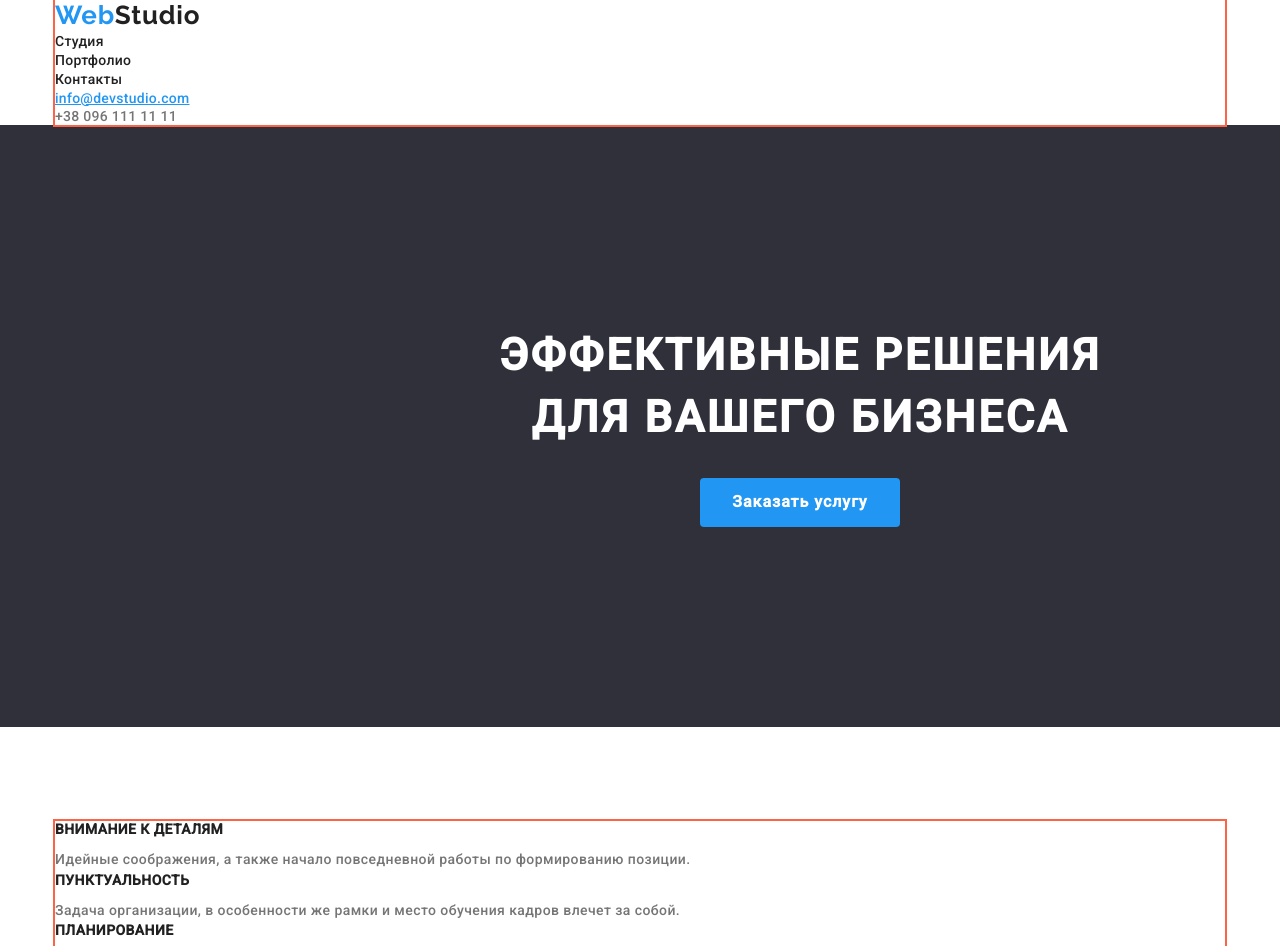
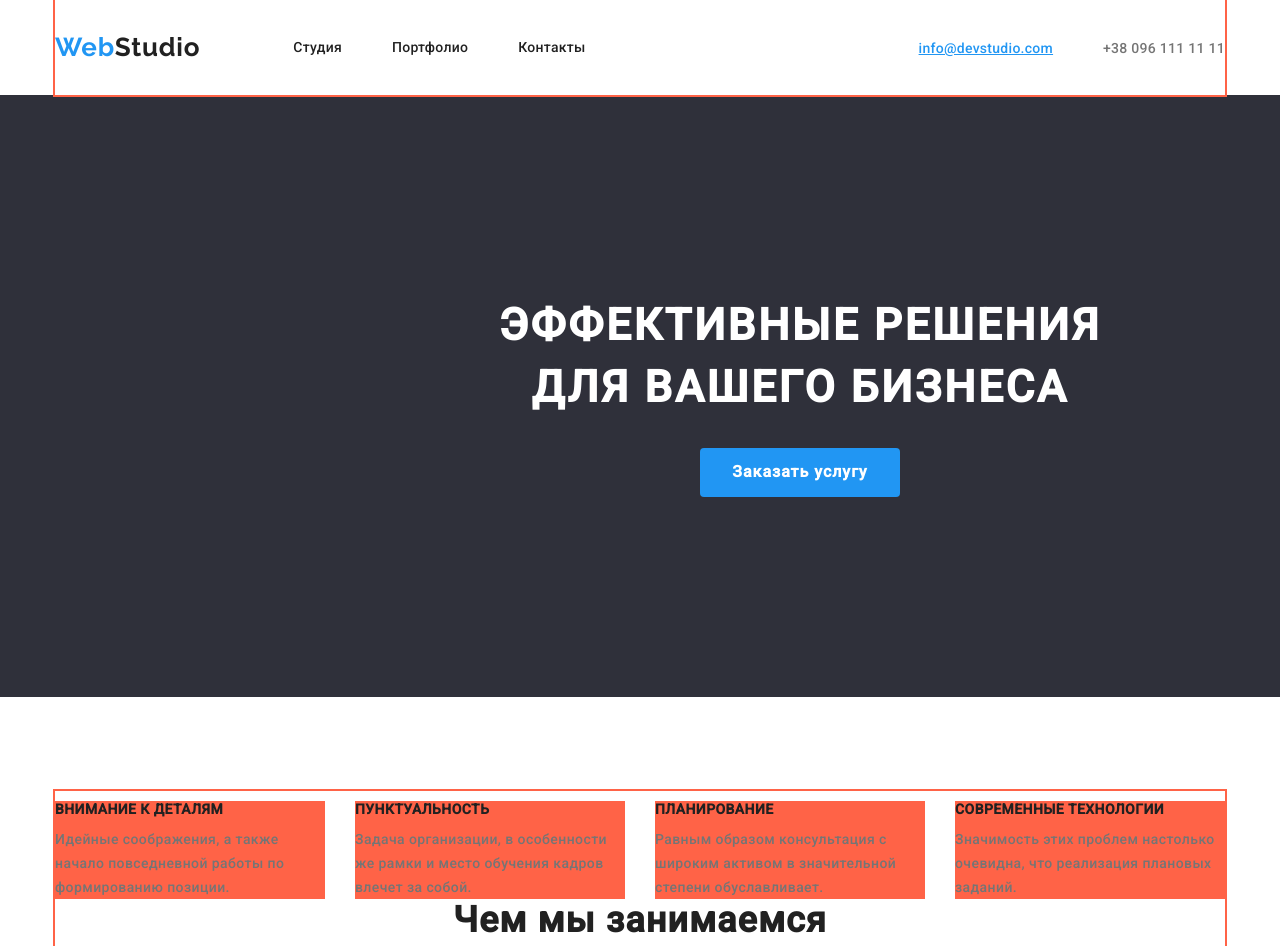
Before and after one commit to Serhii-Kolechko/goit-markup-hw-03, a plain HTML site: page index.html in a window 1280 px wide. Shown: the top 946 px of the page. Drawn offline with nearby package versions, Linux system fonts and the light colour scheme.

Commit message:
продолжаем делать горизонтальную геометрию

```diff
--- a/css/main.css
+++ b/css/main.css
@@ -14,6 +14,7 @@ h3,
 p {
   margin-top: 0;
 }
+
 img {
   display: inline-block;
   max-width: 100%;
@@ -62,11 +63,29 @@ section{
 /* navbar */
 
 
+.navbar{
+  display: flex;
+  align-items: center;
+  justify-content: center ;
+}
+.webstudio{
+  margin-right: 93px;
+}
 .portfolio-contacts {
   padding: 0;
   margin: 0;
+  display: flex;
 }
 
+  /* .portfolio-contacts .item{
+    margin-right: 50px;
+  }
+  .portfolio-contacts .item:last-child{
+    margin-right: 0;
+  } */
+.portfolio-contacts .item:not(:last-child){
+  margin-right: 50px;
+}
 .contacts {
   padding: 0;
   margin: 0;
@@ -96,6 +115,10 @@ section{
 }
 
 .link-portfolio {
+  display: block;
+  padding-top: 32px;
+  padding-bottom: 32px;
+
   color: var(--title-text-color);
   text-decoration: none;
   font-family: Roboto;
@@ -104,10 +127,17 @@ section{
   font-size: 14px;
   line-height: 1.2;
   letter-spacing: 0.02em;
+
 }
 
 
-
+.contacts{
+  display: flex;
+  margin-left: auto;
+}
+.contacts .item +.item{
+  margin-left: 50px;
+}
 /*/ теперь прописываю стили для телефона и мейла/*/
 .link-mail {
   color: var(--accent-color);
@@ -200,8 +230,20 @@ section:not(:last-child){
 }
 
 /* features */
+.features{
+  display: flex;
+  flex-wrap: wrap;
+}
 
-
+.features-item{
+  width: 270px;
+  background-color: tomato;
+  margin-right: 30px;
+  margin-top: 10px;
+}
+.features-item:nth-child(4n){
+  margin-right: 0;
+}
 
 .features-title {
   color: var(--title-text-color);
--- a/index.html
+++ b/index.html
@@ -18,21 +18,26 @@
     <header class="header">
         <div class="container">
             <nav class="navbar container">
+                <ul class="list webstudio">
+                    <li class="item">
+                        <a class="link-portfolio" href="index.html" lang="en"><span
+                            class="webstudio-span">Web</span><span class="webstudio-span-studio">Studio</span></a>
+                    </li>
+                </ul>
                 <ul class="list portfolio-contacts">
-                    <li>
-                        <a class="link-portfolio" href="index.html" lang="en"><span
-                                class="webstudio-span">Web</span><span class="webstudio-span-studio">Studio</span></a>
-                    </li>
-                    <li><a class="link-portfolio" href="">Студия</a></li>
-                    <li><a class="link-portfolio" href="portfolio.html">Портфолио</a></li>
-                    <li><a class="link-portfolio" href="">Контакты</a></li>
+
+
+
+                    <li class="item"><a class="link-portfolio" href="">Студия</a></li>
+                    <li class="item"><a class="link-portfolio" href="portfolio.html">Портфолио</a></li>
+                    <li class="item"><a class="link-portfolio" href="">Контакты</a></li>
                 </ul>
 
                 <ul class="list contacts">
-                    <li>
+                    <li class="item">
                         <a class="link-mail" href="mailto:info@devstudio.com" lang="en">info@devstudio.com</a>
                     </li>
-                    <li><a class="contacts-phone" href="tel:+380961111111">+38 096 111 11 11</a></li>
+                    <li class="item"><a class="contacts-phone" href="tel:+380961111111">+38 096 111 11 11</a></li>
                 </ul>
             </nav>
         </div>
@@ -50,29 +55,29 @@
 
     <section class="features">
         <div class="container">
-            <ul class="list">
-                <li>
+            <ul class="features list">
+                <li class="features-item">
                     <h3 class="features-title">Внимание к деталям</h3>
                     <p class="main-text">
                         Идейные соображения, а также начало повседневной работы по
                         формированию позиции.
                     </p>
                 </li>
-                <li>
+                <li class="features-item">
                     <h3 class="features-title">Пунктуальность</h3>
                     <p class="main-text">
                         Задача организации, в особенности же рамки и место обучения кадров
                         влечет за собой.
                     </p>
                 </li>
-                <li>
+                <li class="features-item">
                     <h3 class="features-title">Планирование</h3>
                     <p class="main-text">
                         Равным образом консультация с широким активом в значительной степени
                         обуславливает.
                     </p>
                 </li>
-                <li>
+                <li class="features-item">
                     <h3 class="features-title">Современные технологии</h3>
                     <p class="main-text">
                         Значимость этих проблем настолько очевидна, что реализация плановых
```
